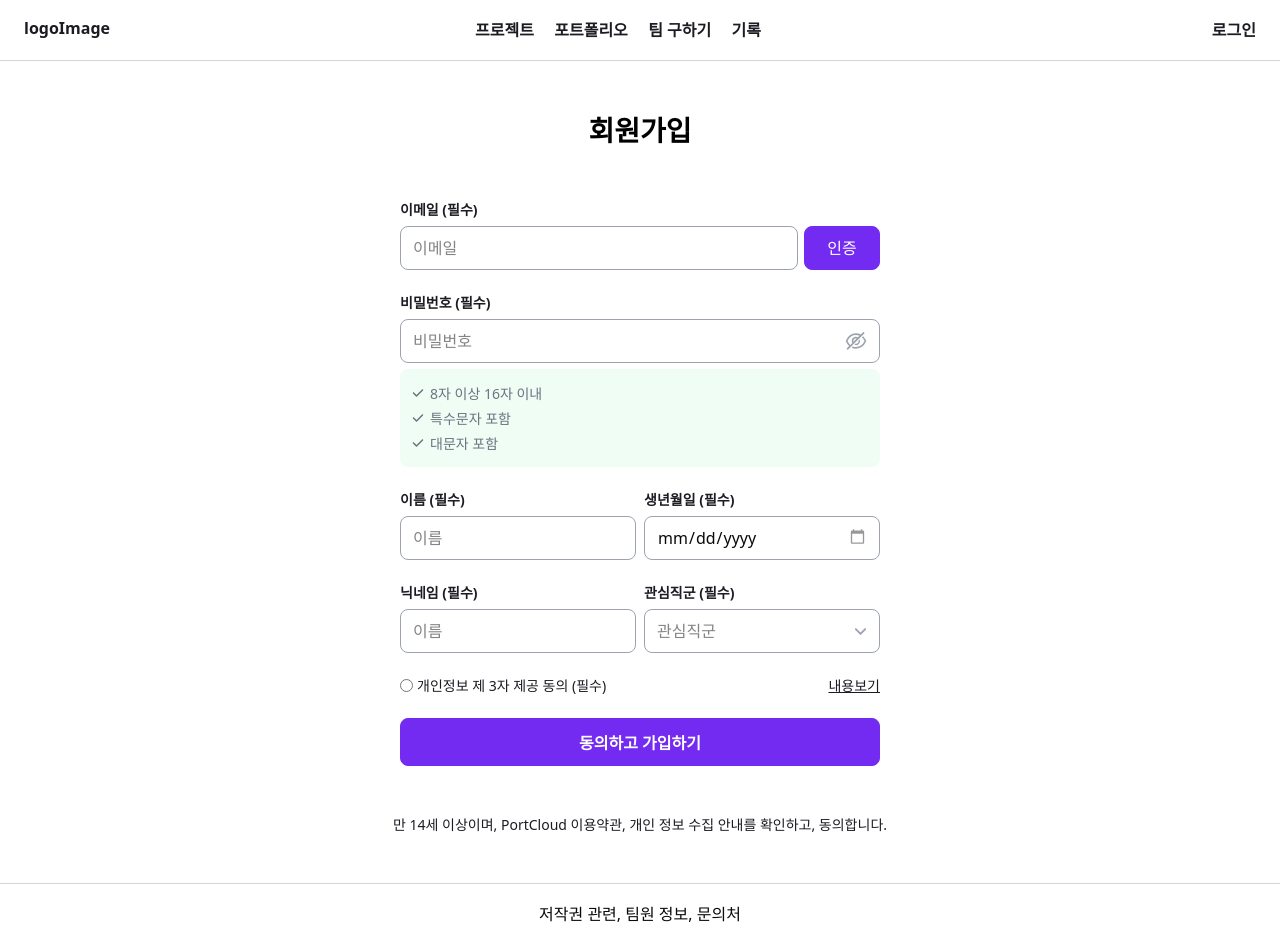
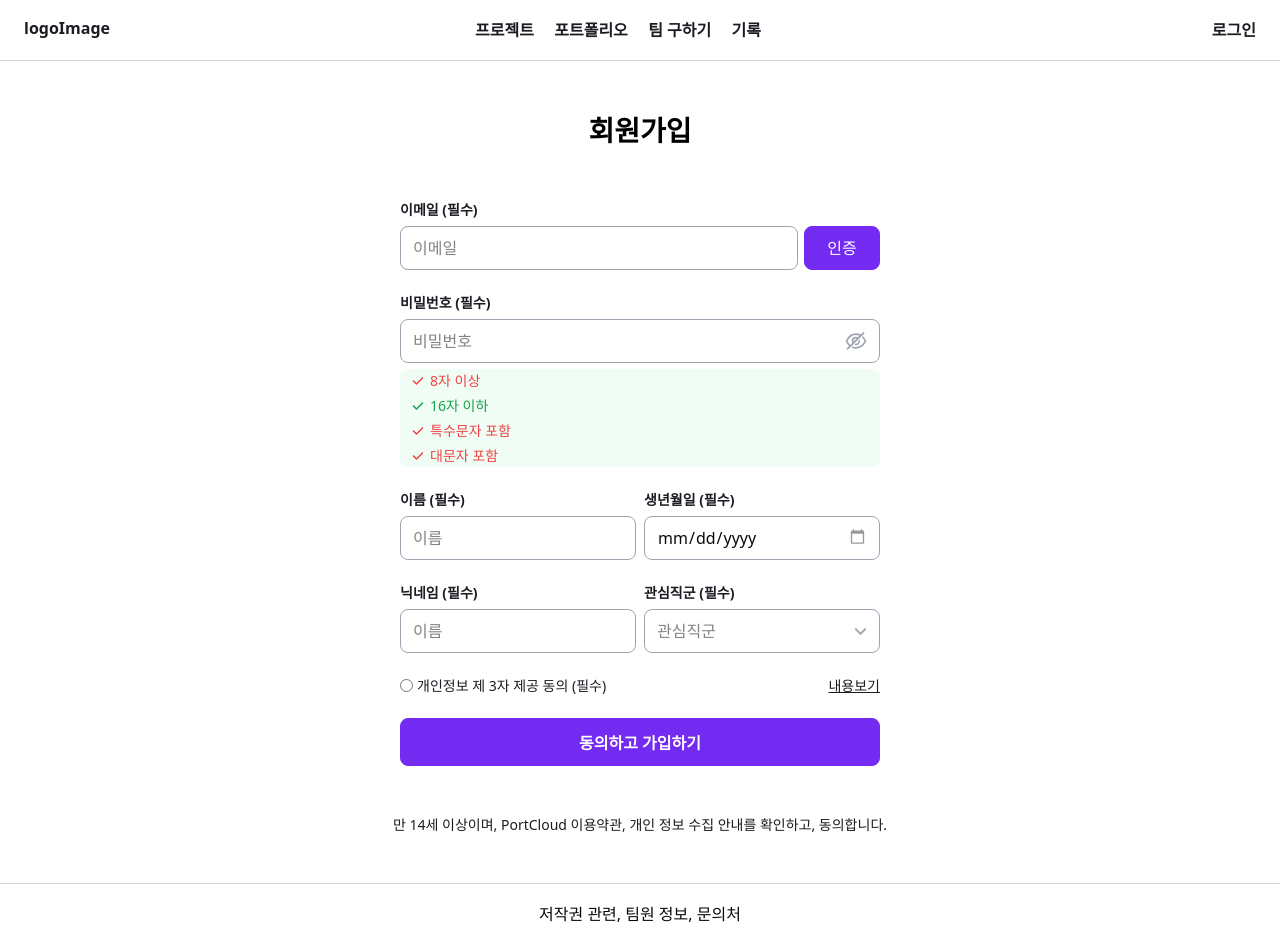
Before and after one commit to portcloud-project/Portcloud-FE, a Next.js app in the folder frontend/: page /signup in a window 1280 px wide. Built offline with nearby package versions, Linux system fonts and the light colour scheme; a web font is replaced by a local one.

Commit message:
chore: react-hook-form 설치 및 sighup페이지에 적용중

```diff
--- a/frontend/package.json
+++ b/frontend/package.json
@@ -31,6 +31,7 @@
         "next": "14.2.30",
         "react": "^18",
         "react-dom": "^18",
+        "react-hook-form": "^7.62.0",
         "react-icons": "^5.5.0",
         "tailwind-merge": "^3.3.1"
     },
--- /dev/null
+++ b/frontend/src/app/customComponents/LoadingSpinner.tsx
@@ -0,0 +1,9 @@
+const LoadingSpinner = ({className} : {className?:string}) => {
+    return (
+        <div className={`border-8 border-[var(--color-purple-500)] border-t-transparent w-16 h-16 rounded-full animate-spin ${className}`}>
+
+        </div>
+    )
+}
+
+export default LoadingSpinner;
--- a/frontend/src/app/loading.tsx
+++ b/frontend/src/app/loading.tsx
@@ -1,7 +1,9 @@
+import LoadingSpinner from "./customComponents/LoadingSpinner";
+
 const Loading = () => {
     return (
         <main className="w-full min-h-screen flex justify-center items-center">
-            Loading...
+            <LoadingSpinner />
         </main>
     )
 }
--- a/frontend/src/app/signup/page.tsx
+++ b/frontend/src/app/signup/page.tsx
@@ -13,22 +13,66 @@ import {
 } from '@/components/ui/dropdown-menu';
 import { FaAngleDown } from 'react-icons/fa6';
 import Link from 'next/link';
+import { useForm } from 'react-hook-form';
+import axios from 'axios';
+
+interface FormValuesType {
+    email: string;
+    password: string;
+}
 
 const Signup = () => {
-    const rules = ['8자 이상 16자 이내', '특수문자 포함', '대문자 포함'];
     const [pwVisible, setPwVisible] = useState<boolean>(false);
+    const {
+        register,
+        handleSubmit,
+        watch,
+        formState: { errors },
+    } = useForm<FormValuesType>({
+        mode: 'onBlur',
+    });
+
+    const password = watch('password', '');
+
+    const rules = [
+        { label: '8자 이상', valid: password.length >= 8 },
+        { label: '16자 이하', valid: password.length <= 16 },
+        { label: '특수문자 포함', valid: /[^A-Za-z0-9]/.test(password) },
+        { label: '대문자 포함', valid: /[A-Z]/.test(password) },
+    ];
+
+    const onSignUpSubmit = async (data: FormValuesType) => {
+        const { email, password } = data;
+
+        try {
+            const res = await axios.post('api/signup', {
+                email,
+                password,
+            });
+
+            console.log(res.data);
+            alert('회원가입 성공!');
+        } catch (err) {
+            alert('회원가입 실패');
+            if (err instanceof Error) {
+                console.log('회원가입 에러내용: ', err.message);
+            } else {
+                console.error('알 수 없는 에러:', err);
+            }
+        }
+    };
 
     return (
         <main className="w-full px-[24px] flex flex-col justify-start items-center mx-auto laptop:max-w-[1440px] tablet:w-full gap-[48px]">
             <h3 className="font-bold text-[28px] text-black">회원가입</h3>
             <form
-                action=""
+                onSubmit={handleSubmit(onSignUpSubmit)}
                 className="w-[345px] tablet:w-[480px] flex flex-col justify-start items-start gap-[22px]"
             >
                 {/* email section */}
                 <div className="w-full h-fit flex flex-col justify-center items-start gap-[6px]">
                     <label
-                        htmlFor=""
+                        htmlFor="email"
                         className="text-[14px] font-semibold text-[var(--color-gray-900)]"
                     >
                         이메일 (필수)
@@ -39,8 +83,17 @@ const Signup = () => {
                             id="email"
                             placeholder="이메일"
                             className="w-[398px] h-[44px] border border-[var(--color-gray-400)] rounded-[8px] py-[10px] px-[12px] focus:border-[var(--color-purple-500)] focus:outline-none transition duration-300 ease-in-out"
-                            required
+                            {...register('email', {
+                                required: '이메일은 필수입니다',
+                                pattern: {
+                                    value: /^[^@ ]+@[^@ ]+\.[^@ .]{2,}$/,
+                                    message: '올바른 이메일 형식을 입력하세요',
+                                },
+                            })}
                         />
+                        {errors.email && (
+                            <p className="text-sm text-red-600">{errors.email.message}</p>
+                        )}
                         <button className="px-[24px] py-[12px] rounded-[8px] text-white bg-[var(--color-purple-500)] whitespace-nowrap border border-[var(--color-purple-500)] transition duration-300 ease-in-out hover:bg-white hover:text-[var(--color-purple-500)] cursor-pointer w-[76px] h-[44px] flex justify-center items-center">
                             인증
                         </button>
@@ -61,7 +114,14 @@ const Signup = () => {
                             type={pwVisible ? 'text' : 'password'}
                             placeholder="비밀번호"
                             className="w-full h-[44px] border border-[var(--color-gray-400)] rounded-[8px] py-[10px] px-[12px] focus:border-[var(--color-purple-500)] focus:outline-none transition duration-300 ease-in-out"
-                            required
+                            {...register('password', {
+                                required: '비밀번호는 필수입니다',
+                                minLength: { value: 8, message: '8자 이상 입력하세요' },
+                                pattern: {
+                                    value: /^(?=.*[A-Z])(?=.*[^A-Za-z0-9]).+$/,
+                                    message: '대문자와 특수문자를 포함하세요',
+                                },
+                            })}
                         />
                         {pwVisible ? (
                             <AiOutlineEye
@@ -83,9 +143,21 @@ const Signup = () => {
                                 key={i}
                                 className="flex flex-row justify-center items-center gap-[6px]"
                             >
-                                <FaCheck className="w-[12px] h-[12px] text-[var(--color-gray-500)]" />
-                                <h3 className="text-[14px] font-normal text-[var(--color-gray-500)]">
-                                    {a}
+                                <FaCheck
+                                    className={`w-[12px] h-[12px] ${
+                                        a.valid
+                                            ? 'text-[var(--color-green-600)]'
+                                            : 'text-[var(--color-red-500)]'
+                                    }`}
+                                />
+                                <h3
+                                    className={`text-[14px] font-normal ${
+                                        a.valid
+                                            ? 'text-[var(--color-green-600)]'
+                                            : 'text-[var(--color-red-500)]'
+                                    }`}
+                                >
+                                    {a.label}
                                 </h3>
                             </div>
                         ))}
@@ -190,7 +262,10 @@ const Signup = () => {
                     </Link>
                 </div>
 
-                <button className="w-full h-[48px] rounded-[8px] text-white text-[16px] font-semibold leading-[24px] border border-[var(--color-purple-500)] bg-[var(--color-purple-500)] px-[24px] py-[12px] hover:text-[var(--color-purple-500)] hover:bg-white transition duration-300 ease-in-out cursor-pointer">
+                <button
+                    className="w-full h-[48px] rounded-[8px] text-white text-[16px] font-semibold leading-[24px] border border-[var(--color-purple-500)] bg-[var(--color-purple-500)] px-[24px] py-[12px] hover:text-[var(--color-purple-500)] hover:bg-white transition duration-300 ease-in-out cursor-pointer"
+                    type="submit"
+                >
                     동의하고 가입하기
                 </button>
             </form>
```
Also changed, not shown: frontend/src/app/api/signup/route.ts (added, +7 -0 lines), 1 other file (tests, documents, lock files or other folders).
